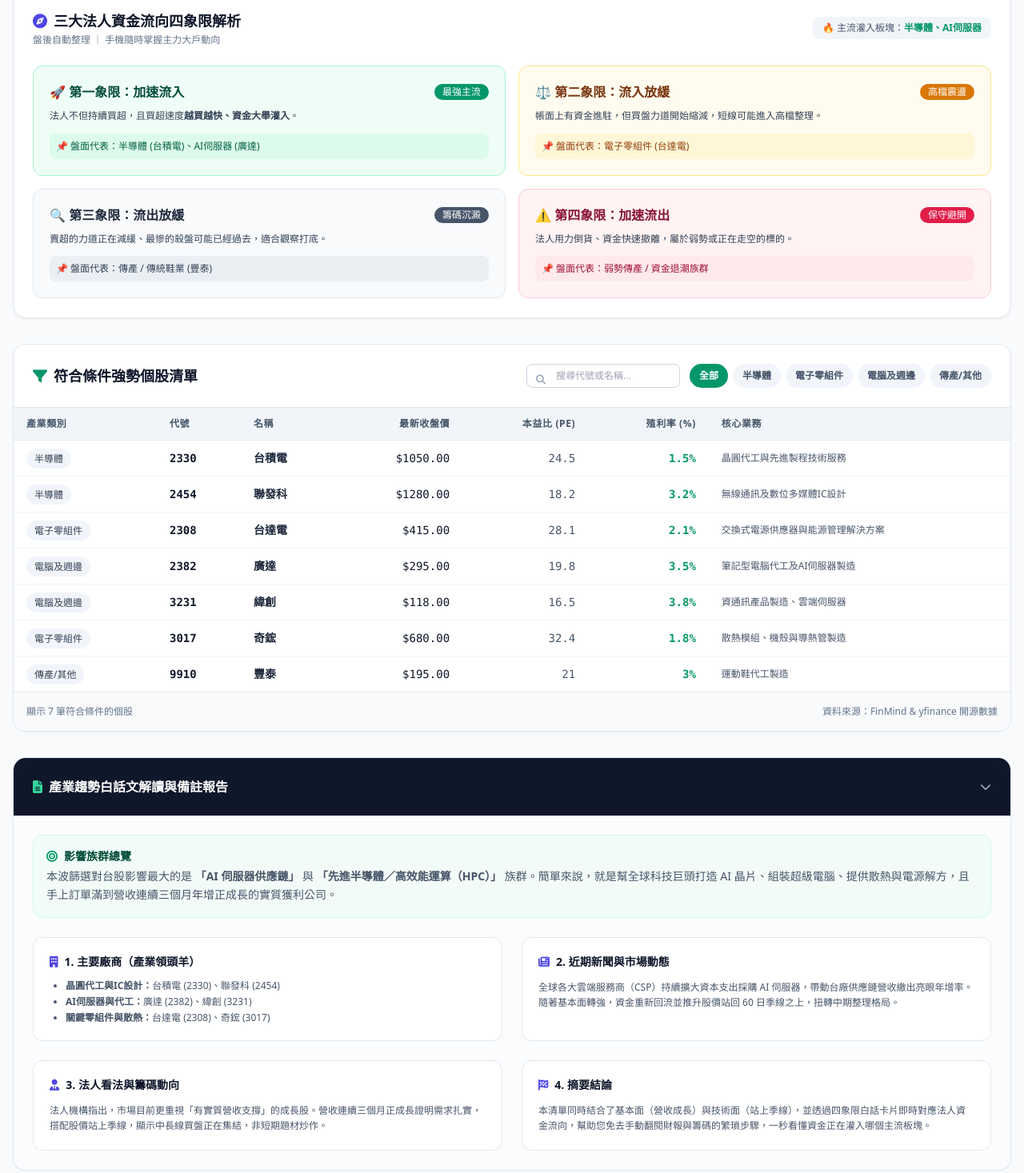
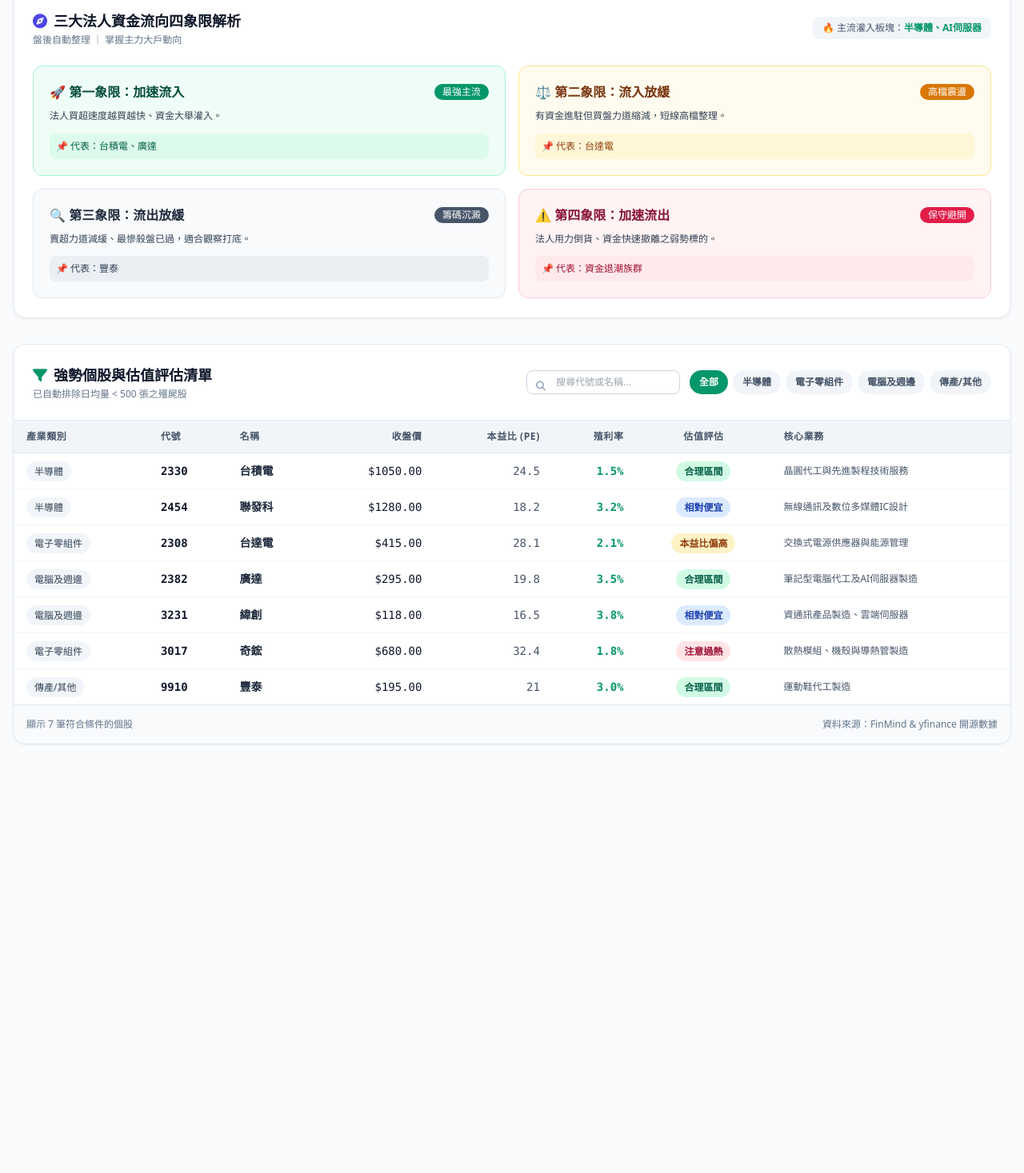
Before and after one commit to testbe2000be-creator/test123, a plain HTML site: page index.html in a window 1280 px wide. Shown: the part 149-1616 px from the top of the page at 80% size. After the commit the page ends 1160 px from the top, so only its background shows below. Drawn offline with nearby package versions, Linux system fonts and the light colour scheme.

Commit message:
index.html

```diff
--- a/index.html
+++ b/index.html
@@ -3,7 +3,7 @@
 <head>
     <meta charset="UTF-8">
     <meta name="viewport" content="width=device-width, initial-scale=1.0">
-    <title>台股強勢股篩選與法人資金流向儀表板</title>
+    <title>台股強勢股篩選與估值評估儀表板</title>
     <!-- Tailwind CSS CDN -->
     <script src="https://cdn.tailwindcss.com"></script>
     <!-- FontAwesome -->
@@ -16,9 +16,9 @@
         <div class="max-w-7xl mx-auto px-4 py-6 flex flex-col md:flex-row justify-between items-center">
             <div>
                 <h1 class="text-2xl font-bold flex items-center gap-2">
-                    <i class="fa-solid fa-chart-line text-emerald-400"></i> 台股強勢成長股與籌碼四象限儀表板
+                    <i class="fa-solid fa-chart-line text-emerald-400"></i> 台股強勢成長股與估值評估儀表板
                 </h1>
-                <p class="text-slate-400 text-sm mt-1">月營收連三月成長 ｜ 股價站上季線(MA60) ｜ 日均量 > 500張 ｜ 三大法人資金流向分析</p>
+                <p class="text-slate-400 text-sm mt-1">月營收連三月成長 ｜ 股價站上季線(MA60) ｜ 日均量 > 500張 ｜ 估值合理性評估</p>
             </div>
             <div class="mt-4 md:mt-0 flex gap-3">
                 <button onclick="exportCSV()" class="bg-emerald-600 hover:bg-emerald-500 text-white px-4 py-2 rounded-lg text-sm font-medium transition flex items-center gap-2 shadow-sm">
@@ -31,96 +31,69 @@
     <!-- Main Container -->
     <main class="max-w-7xl mx-auto px-4 py-8 space-y-8">
 
-        <!-- SECTION 1: 三大法人籌碼資金流向四象限 (白話卡片版) -->
+        <!-- SECTION 1: 三大法人資金流向四象限 (白話卡片版) -->
         <section class="bg-white p-6 rounded-2xl shadow-sm border border-slate-200">
             <div class="mb-6 flex flex-col md:flex-row justify-between items-start md:items-center gap-4">
                 <div>
                     <h2 class="text-lg font-bold text-slate-900 flex items-center gap-2">
                         <i class="fa-solid fa-compass text-indigo-600"></i> 三大法人資金流向四象限解析
                     </h2>
-                    <p class="text-xs text-slate-500 mt-0.5">盤後自動整理 ｜ 手機隨時掌握主力大戶動向</p>
+                    <p class="text-xs text-slate-500 mt-0.5">盤後自動整理 ｜ 掌握主力大戶動向</p>
                 </div>
                 <div class="flex items-center gap-3 bg-slate-100 px-3 py-1.5 rounded-lg text-xs font-medium text-slate-600">
                     <span>🔥 主流灌入板塊：<strong class="text-emerald-600">半導體、AI伺服器</strong></span>
                 </div>
             </div>
 
-            <!-- 四宮格排版：電腦版 2x2，手機版自動單欄堆疊 -->
+            <!-- 四宮格排版 -->
             <div class="grid grid-cols-1 md:grid-cols-2 gap-4">
-
-                <!-- 第一象限 -->
                 <div class="bg-emerald-50/80 border border-emerald-200 p-5 rounded-xl shadow-xs">
                     <div class="flex items-center justify-between mb-2">
-                        <span class="font-bold text-emerald-900 text-base flex items-center gap-1.5">
-                            🚀 第一象限：加速流入
-                        </span>
+                        <span class="font-bold text-emerald-900 text-base flex items-center gap-1.5">🚀 第一象限：加速流入</span>
                         <span class="bg-emerald-600 text-white text-xs px-2.5 py-0.5 rounded-full font-medium">最強主流</span>
                     </div>
-                    <p class="text-xs text-slate-700 leading-relaxed mb-3">
-                        法人不但持續買超，且買超速度<strong>越買越快、資金大舉灌入</strong>。
-                    </p>
-                    <div class="text-xs text-emerald-800 font-medium bg-emerald-100/60 p-2 rounded-lg">
-                        📌 盤面代表：半導體 (台積電)、AI伺服器 (廣達)
-                    </div>
+                    <p class="text-xs text-slate-700 leading-relaxed mb-3">法人買超速度越買越快、資金大舉灌入。</p>
+                    <div class="text-xs text-emerald-800 font-medium bg-emerald-100/60 p-2 rounded-lg">📌 代表：台積電、廣達</div>
                 </div>
 
-                <!-- 第二象限 -->
                 <div class="bg-amber-50/80 border border-amber-200 p-5 rounded-xl shadow-xs">
                     <div class="flex items-center justify-between mb-2">
-                        <span class="font-bold text-amber-900 text-base flex items-center gap-1.5">
-                            ⚖️ 第二象限：流入放緩
-                        </span>
+                        <span class="font-bold text-amber-900 text-base flex items-center gap-1.5">⚖️ 第二象限：流入放緩</span>
                         <span class="bg-amber-600 text-white text-xs px-2.5 py-0.5 rounded-full font-medium">高檔震盪</span>
                     </div>
-                    <p class="text-xs text-slate-700 leading-relaxed mb-3">
-                        帳面上有資金進駐，但買盤力道開始縮減，短線可能進入高檔整理。
-                    </p>
-                    <div class="text-xs text-amber-800 font-medium bg-amber-100/60 p-2 rounded-lg">
-                        📌 盤面代表：電子零組件 (台達電)
-                    </div>
+                    <p class="text-xs text-slate-700 leading-relaxed mb-3">有資金進駐但買盤力道縮減，短線高檔整理。</p>
+                    <div class="text-xs text-amber-800 font-medium bg-amber-100/60 p-2 rounded-lg">📌 代表：台達電</div>
                 </div>
 
-                <!-- 第三象限 -->
                 <div class="bg-slate-50 border border-slate-200 p-5 rounded-xl shadow-xs">
                     <div class="flex items-center justify-between mb-2">
-                        <span class="font-bold text-slate-800 text-base flex items-center gap-1.5">
-                            🔍 第三象限：流出放緩
-                        </span>
+                        <span class="font-bold text-slate-800 text-base flex items-center gap-1.5">🔍 第三象限：流出放緩</span>
                         <span class="bg-slate-600 text-white text-xs px-2.5 py-0.5 rounded-full font-medium">籌碼沉澱</span>
                     </div>
-                    <p class="text-xs text-slate-700 leading-relaxed mb-3">
-                        賣超的力道正在減緩、最慘的殺盤可能已經過去，適合觀察打底。
-                    </p>
-                    <div class="text-xs text-slate-700 font-medium bg-slate-200/60 p-2 rounded-lg">
-                        📌 盤面代表：傳產 / 傳統鞋業 (豐泰)
-                    </div>
+                    <p class="text-xs text-slate-700 leading-relaxed mb-3">賣超力道減緩、最慘殺盤已過，適合觀察打底。</p>
+                    <div class="text-xs text-slate-700 font-medium bg-slate-200/60 p-2 rounded-lg">📌 代表：豐泰</div>
                 </div>
 
-                <!-- 第四象限 -->
                 <div class="bg-rose-50/80 border border-rose-200 p-5 rounded-xl shadow-xs">
                     <div class="flex items-center justify-between mb-2">
-                        <span class="font-bold text-rose-900 text-base flex items-center gap-1.5">
-                            ⚠️ 第四象限：加速流出
-                        </span>
+                        <span class="font-bold text-rose-900 text-base flex items-center gap-1.5">⚠️ 第四象限：加速流出</span>
                         <span class="bg-rose-600 text-white text-xs px-2.5 py-0.5 rounded-full font-medium">保守避開</span>
                     </div>
-                    <p class="text-xs text-slate-700 leading-relaxed mb-3">
-                        法人用力倒貨、資金快速撤離，屬於弱勢或正在走空的標的。
-                    </p>
-                    <div class="text-xs text-rose-800 font-medium bg-rose-100/60 p-2 rounded-lg">
-                        📌 盤面代表：弱勢傳產 / 資金退潮族群
-                    </div>
+                    <p class="text-xs text-slate-700 leading-relaxed mb-3">法人用力倒貨、資金快速撤離之弱勢標的。</p>
+                    <div class="text-xs text-rose-800 font-medium bg-rose-100/60 p-2 rounded-lg">📌 代表：資金退潮族群</div>
                 </div>
-
             </div>
         </section>
 
-        <!-- SECTION 2: 個股篩選表格區 -->
+        <!-- SECTION 2: 個股篩選與估值評估表格區 -->
         <section class="bg-white rounded-2xl shadow-sm border border-slate-200 overflow-hidden">
             <div class="p-6 border-b border-slate-200 flex flex-col md:flex-row justify-between items-center gap-4">
-                <h2 class="text-lg font-bold text-slate-900 flex items-center gap-2">
-                    <i class="fa-solid fa-filter text-emerald-600"></i> 符合條件強勢個股清單
-                </h2>
+                <div>
+                    <h2 class="text-lg font-bold text-slate-900 flex items-center gap-2">
+                        <i class="fa-solid fa-filter text-emerald-600"></i> 強勢個股與估值評估清單
+                    </h2>
+                    <p class="text-xs text-slate-500 mt-0.5">已自動排除日均量 < 500 張之殭屍股</p>
+                </div>
                 <!-- 搜尋與產業篩選 -->
                 <div class="flex flex-col md:flex-row gap-3 w-full md:w-auto">
                     <div class="relative">
@@ -144,9 +117,10 @@
                             <th class="py-3 px-4">產業類別</th>
                             <th class="py-3 px-4">代號</th>
                             <th class="py-3 px-4">名稱</th>
-                            <th class="py-3 px-4 text-right">最新收盤價</th>
+                            <th class="py-3 px-4 text-right">收盤價</th>
                             <th class="py-3 px-4 text-right">本益比 (PE)</th>
-                            <th class="py-3 px-4 text-right">殖利率 (%)</th>
+                            <th class="py-3 px-4 text-right">殖利率</th>
+                            <th class="py-3 px-4 text-center">估值評估</th>
                             <th class="py-3 px-4">核心業務</th>
                         </tr>
                     </thead>
@@ -161,81 +135,18 @@
             </div>
         </section>
 
-        <!-- SECTION 3: 產業趨勢白話文報告備註 (可收合) -->
-        <section class="bg-white rounded-2xl shadow-sm border border-slate-200 overflow-hidden">
-            <div class="p-6 bg-slate-900 text-white flex justify-between items-center cursor-pointer" onclick="toggleReport()">
-                <div class="flex items-center gap-2">
-                    <i class="fa-solid fa-file-lines text-emerald-400"></i>
-                    <h2 class="text-base font-bold">產業趨勢白話文解讀與備註報告</h2>
-                </div>
-                <button class="text-slate-400 hover:text-white text-sm">
-                    <i class="fa-solid fa-chevron-down" id="reportChevron"></i>
-                </button>
-            </div>
-            <div id="reportContent" class="p-6 space-y-6 text-sm text-slate-700 bg-slate-50/50">
-                <div class="bg-emerald-50/60 border border-emerald-100 p-4 rounded-xl">
-                    <h3 class="font-bold text-emerald-900 mb-1 flex items-center gap-2">
-                        <i class="fa-solid fa-bullseye text-emerald-600"></i> 影響族群總覽
-                    </h3>
-                    <p class="text-slate-600 leading-relaxed">
-                        本波篩選對台股影響最大的是 <strong>「AI 伺服器供應鏈」</strong> 與 <strong>「先進半導體／高效能運算（HPC）」</strong> 族群。簡單來說，就是幫全球科技巨頭打造 AI 晶片、組裝超級電腦、提供散熱與電源解方，且手上訂單滿到營收連續三個月年增正成長的實質獲利公司。
-                    </p>
-                </div>
-
-                <div class="grid grid-cols-1 md:grid-cols-2 gap-6">
-                    <div class="bg-white p-5 rounded-xl border border-slate-200 shadow-xs space-y-3">
-                        <h4 class="font-bold text-slate-900 flex items-center gap-2">
-                            <i class="fa-solid fa-building text-indigo-600"></i> 1. 主要廠商（產業領頭羊）
-                        </h4>
-                        <ul class="list-disc pl-5 space-y-1 text-slate-600 text-xs">
-                            <li><strong>晶圓代工與IC設計：</strong>台積電 (2330)、聯發科 (2454)</li>
-                            <li><strong>AI伺服器與代工：</strong>廣達 (2382)、緯創 (3231)</li>
-                            <li><strong>關鍵零組件與散熱：</strong>台達電 (2308)、奇鋐 (3017)</li>
-                        </ul>
-                    </div>
-
-                    <div class="bg-white p-5 rounded-xl border border-slate-200 shadow-xs space-y-3">
-                        <h4 class="font-bold text-slate-900 flex items-center gap-2">
-                            <i class="fa-solid fa-newspaper text-indigo-600"></i> 2. 近期新聞與市場動態
-                        </h4>
-                        <p class="text-slate-600 text-xs leading-relaxed">
-                            全球各大雲端服務商（CSP）持續擴大資本支出採購 AI 伺服器，帶動台廠供應鏈營收繳出亮眼年增率。隨著基本面轉強，資金重新回流並推升股價站回 60 日季線之上，扭轉中期整理格局。
-                        </p>
-                    </div>
-
-                    <div class="bg-white p-5 rounded-xl border border-slate-200 shadow-xs space-y-3">
-                        <h4 class="font-bold text-slate-900 flex items-center gap-2">
-                            <i class="fa-solid fa-user-tie text-indigo-600"></i> 3. 法人看法與籌碼動向
-                        </h4>
-                        <p class="text-slate-600 text-xs leading-relaxed">
-                            法人機構指出，市場目前更重視「有實質營收支撐」的成長股。營收連續三個月正成長證明需求扎實，搭配股價站上季線，顯示中長線買盤正在集結，非短期題材炒作。
-                        </p>
-                    </div>
-
-                    <div class="bg-white p-5 rounded-xl border border-slate-200 shadow-xs space-y-3">
-                        <h4 class="font-bold text-slate-900 flex items-center gap-2">
-                            <i class="fa-solid fa-flag-checkered text-indigo-600"></i> 4. 摘要結論
-                        </h4>
-                        <p class="text-slate-600 text-xs leading-relaxed">
-                            本清單同時結合了基本面（營收成長）與技術面（站上季線），並透過四象限白話卡片即時對應法人資金流向，幫助您免去手動翻閱財報與籌碼的繁瑣步驟，一秒看懂資金正在灌入哪個主流板塊。
-                        </p>
-                    </div>
-                </div>
-            </div>
-        </section>
-
     </main>
 
-    <!-- JavaScript 互動邏輯 -->
+    <!-- JavaScript 邏輯 -->
     <script>
         const stockData = [
-            { industry: "半導體", code: "2330", name: "台積電", price: 1050.0, pe: 24.5, yield: 1.5, business: "晶圓代工與先進製程技術服務" },
-            { industry: "半導體", code: "2454", name: "聯發科", price: 1280.0, pe: 18.2, yield: 3.2, business: "無線通訊及數位多媒體IC設計" },
-            { industry: "電子零組件", code: "2308", name: "台達電", price: 415.0, pe: 28.1, yield: 2.1, business: "交換式電源供應器與能源管理解決方案" },
-            { industry: "電腦及週邊", code: "2382", name: "廣達", price: 295.0, pe: 19.8, yield: 3.5, business: "筆記型電腦代工及AI伺服器製造" },
-            { industry: "電腦及週邊", code: "3231", name: "緯創", price: 118.0, pe: 16.5, yield: 3.8, business: "資通訊產品製造、雲端伺服器" },
-            { industry: "電子零組件", code: "3017", name: "奇鋐", price: 680.0, pe: 32.4, yield: 1.8, business: "散熱模組、機殼與導熱管製造" },
-            { industry: "傳產/其他", code: "9910", name: "豐泰", price: 195.0, pe: 21.0, yield: 3.0, business: "運動鞋代工製造" }
+            { industry: "半導體", code: "2330", name: "台積電", price: 1050.0, pe: 24.5, yield: "1.5%", valuation: "合理區間", valClass: "bg-emerald-100 text-emerald-800", business: "晶圓代工與先進製程技術服務" },
+            { industry: "半導體", code: "2454", name: "聯發科", price: 1280.0, pe: 18.2, yield: "3.2%", valuation: "相對便宜", valClass: "bg-blue-100 text-blue-800", business: "無線通訊及數位多媒體IC設計" },
+            { industry: "電子零組件", code: "2308", name: "台達電", price: 415.0, pe: 28.1, yield: "2.1%", valuation: "本益比偏高", valClass: "bg-amber-100 text-amber-800", business: "交換式電源供應器與能源管理" },
+            { industry: "電腦及週邊", code: "2382", name: "廣達", price: 295.0, pe: 19.8, yield: "3.5%", valuation: "合理區間", valClass: "bg-emerald-100 text-emerald-800", business: "筆記型電腦代工及AI伺服器製造" },
+            { industry: "電腦及週邊", code: "3231", name: "緯創", price: 118.0, pe: 16.5, yield: "3.8%", valuation: "相對便宜", valClass: "bg-blue-100 text-blue-800", business: "資通訊產品製造、雲端伺服器" },
+            { industry: "電子零組件", code: "3017", name: "奇鋐", price: 680.0, pe: 32.4, yield: "1.8%", valuation: "注意過熱", valClass: "bg-rose-100 text-rose-800", business: "散熱模組、機殼與導熱管製造" },
+            { industry: "傳產/其他", code: "9910", name: "豐泰", price: 195.0, pe: 21.0, yield: "3.0%", valuation: "合理區間", valClass: "bg-emerald-100 text-emerald-800", business: "運動鞋代工製造" }
         ];
 
         let currentIndustry = '全部';
@@ -244,7 +155,7 @@
             const tbody = document.getElementById('tableBody');
             tbody.innerHTML = '';
             if (data.length === 0) {
-                tbody.innerHTML = `<tr><td colspan="7" class="py-8 text-center text-slate-400">沒有找到符合條件的股票</td></tr>`;
+                tbody.innerHTML = `<tr><td colspan="8" class="py-8 text-center text-slate-400">沒有找到符合條件的股票</td></tr>`;
                 document.getElementById('rowCount').innerText = `顯示 0 筆符合條件的個股`;
                 return;
             }
@@ -257,7 +168,8 @@
                     <td class="py-3 px-4 font-bold text-slate-800">${stock.name}</td>
                     <td class="py-3 px-4 text-right font-mono text-slate-900">$${stock.price.toFixed(2)}</td>
                     <td class="py-3 px-4 text-right font-mono text-slate-600">${stock.pe}</td>
-                    <td class="py-3 px-4 text-right font-mono text-emerald-600 font-semibold">${stock.yield}%</td>
+                    <td class="py-3 px-4 text-right font-mono text-emerald-600 font-semibold">${stock.yield}</td>
+                    <td class="py-3 px-4 text-center"><span class="px-2.5 py-1 rounded-full text-xs font-semibold ${stock.valClass}">${stock.valuation}</span></td>
                     <td class="py-3 px-4 text-slate-600 text-xs">${stock.business}</td>
                 `;
                 tbody.appendChild(tr);
@@ -292,23 +204,16 @@
         }
 
         function exportCSV() {
-            let csvContent = "\uFEFF產業類別,股票代號,股票名稱,最新收盤價,本益比,殖利率(%),核心業務\n";
+            let csvContent = "\uFEFF產業類別,股票代號,股票名稱,收盤價,本益比,殖利率,估值評估,核心業務\n";
             stockData.forEach(row => {
-                csvContent += `"${row.industry}","${row.code}","${row.name}",${row.pe},${row.yield},"${row.business}"\n`;
+                csvContent += `"${row.industry}","${row.code}","${row.name}",${row.price},${row.pe},"${row.yield}","${row.valuation}","${row.business}"\n`;
             });
             const blob = new Blob([csvContent], { type: 'text/csv;charset=utf-8;' });
             const url = URL.createObjectURL(blob);
             const a = document.createElement('a');
             a.href = url;
-            a.download = `台股強勢篩選清單_${new Date().toISOString().slice(0,10)}.csv`;
+            a.download = `台股強勢與估值評估清單_${new Date().toISOString().slice(0,10)}.csv`;
             a.click();
-        }
-
-        function toggleReport() {
-            const content = document.getElementById('reportContent');
-            const chevron = document.getElementById('reportChevron');
-            content.classList.toggle('hidden');
-            chevron.classList.toggle('rotate-180');
         }
 
         window.addEventListener('DOMContentLoaded', () => {
```
